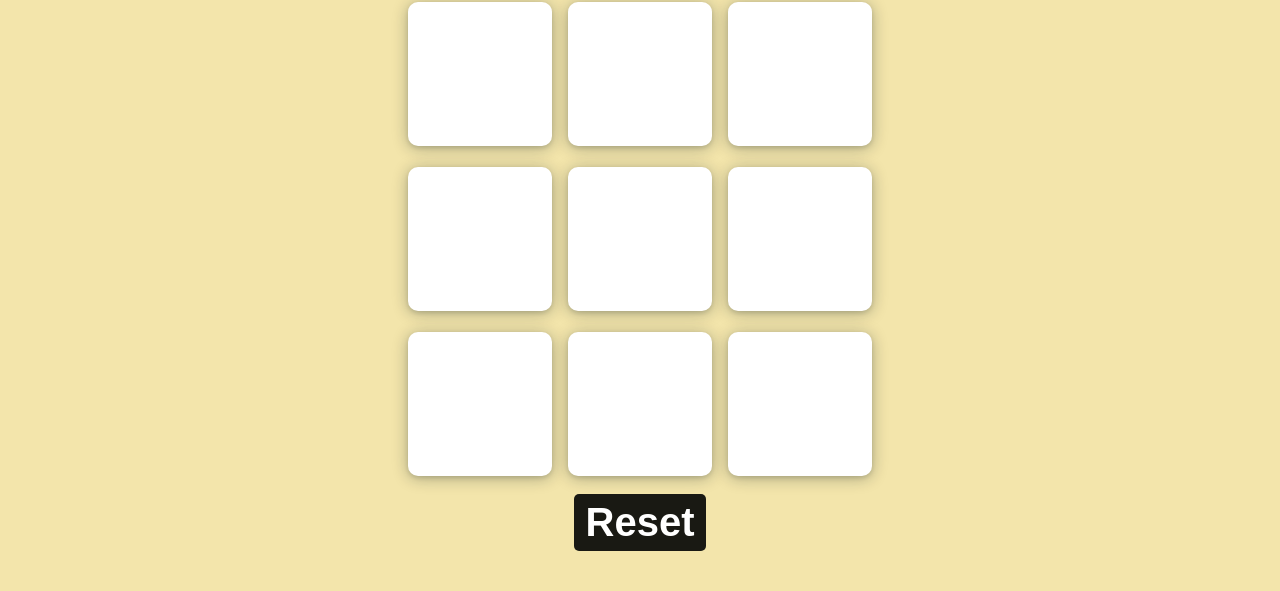
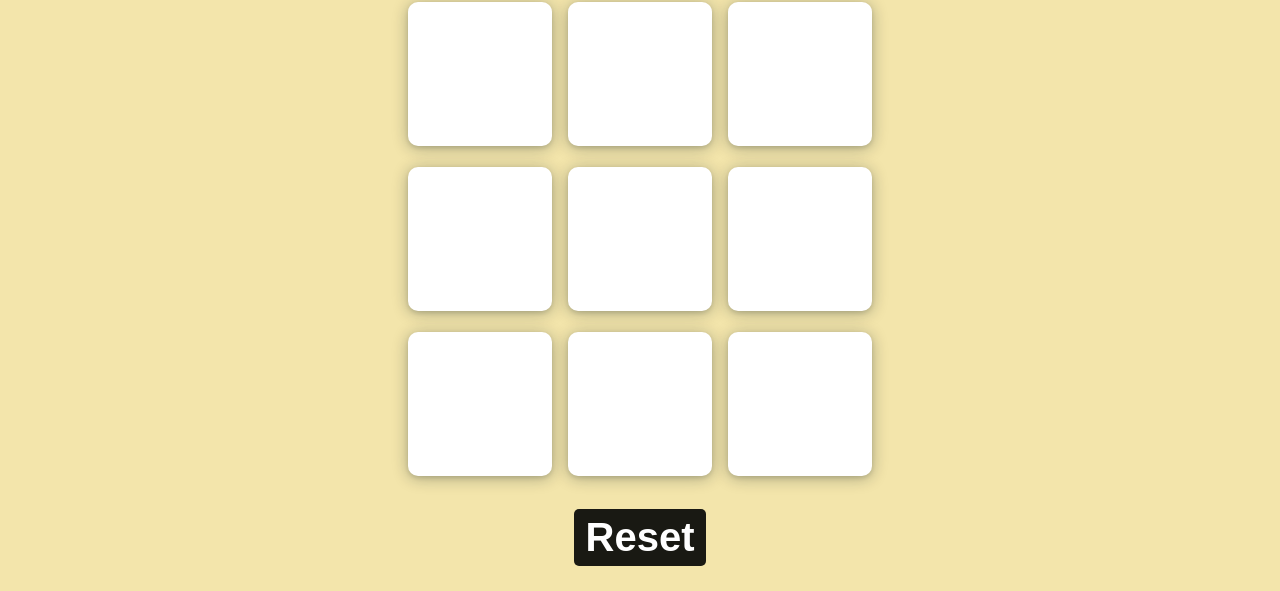
Before and after one commit to RishiChouksey53/tic_tac_toe, a plain HTML site: page index.html in a window 1280 px wide. Shown: the part 248-839 px from the top of the page. Before the commit the page ends 800 px from the top, so only its background shows below. Drawn offline with Linux system fonts and the light colour scheme.

Commit message:
reset-btn css

```diff
--- a/style.css
+++ b/style.css
@@ -62,6 +62,7 @@ body {
   background-color: #191913;
   color: white;
   font-size: 5vmin;
+  margin: 15px 0 25px 0;
 }
 
 .msg-container {
```
